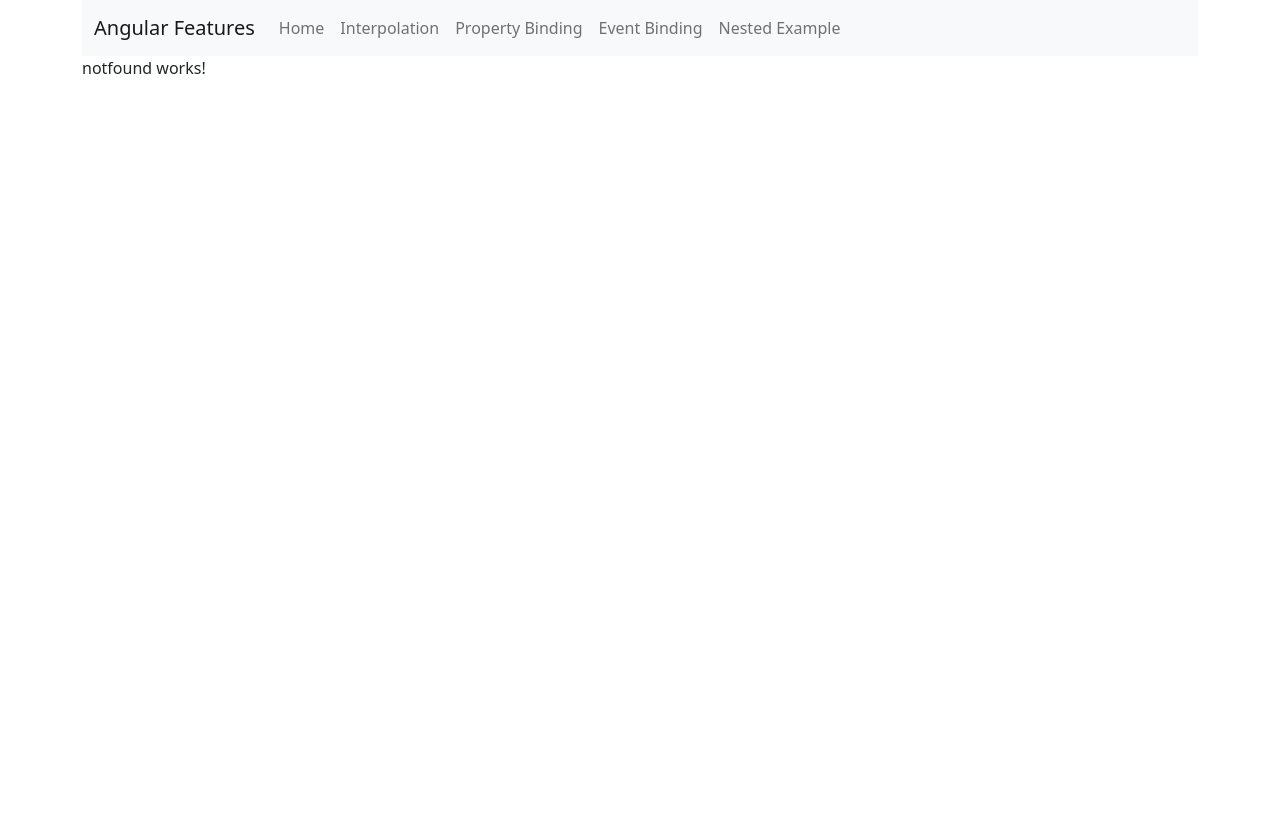
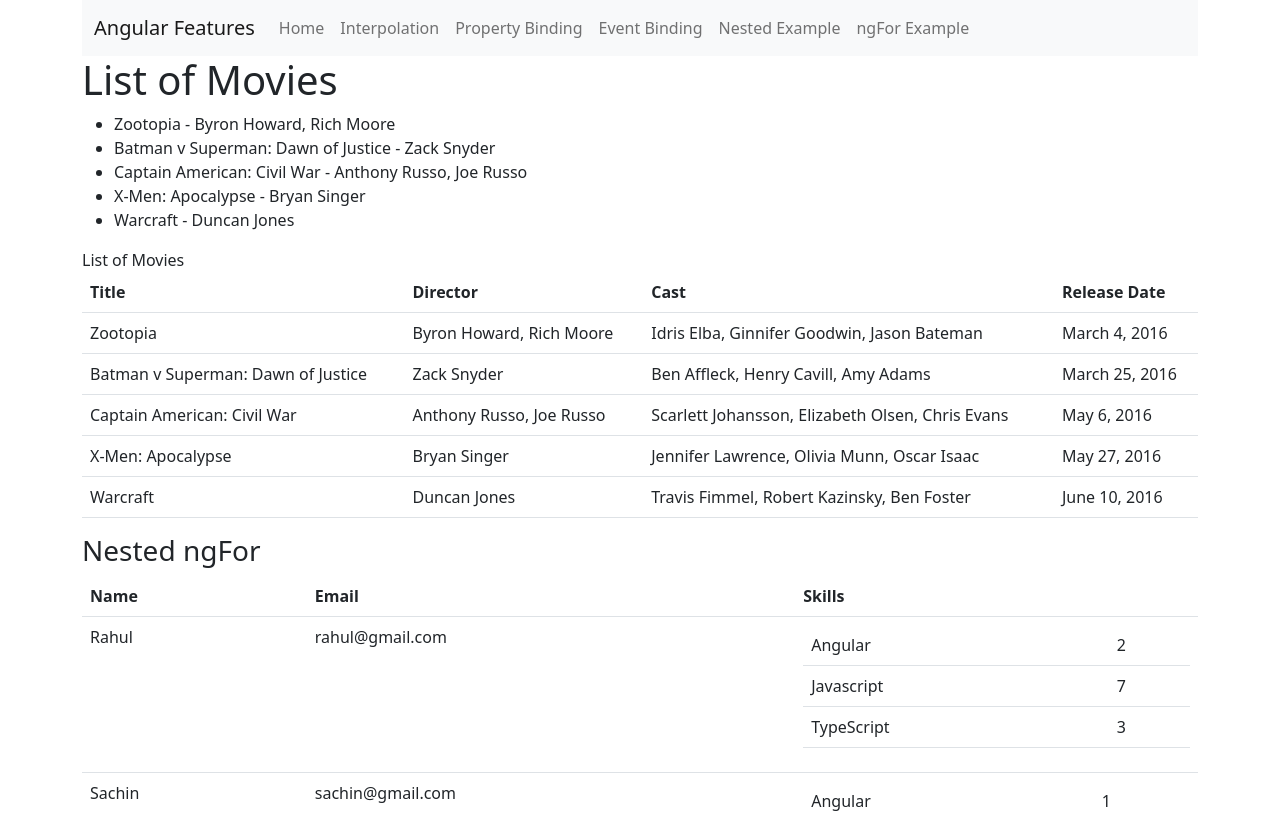
Before and after one commit to afitz1811/angularFeatures, an Angular app: page /ngfor in a window 1280 px wide. Shown: the top 813 px of the page. Built offline with nearby package versions, Linux system fonts and the light colour scheme.

Commit message:
ngFor commit

```diff
--- a/src/app/app-routing.module.ts
+++ b/src/app/app-routing.module.ts
@@ -4,6 +4,7 @@
 import { HomeComponent } from './home/home.component';
 import { InterpolationComponent } from './interpolation/interpolation.component';
 import { NestedExampleComponent } from './nested-example/nested-example.component';
+import { NgforComponent } from './ngfor/ngfor.component';
 import { NotfoundComponent } from './notfound/notfound.component';
 import { PropertybindingComponent } from './propertybinding/propertybinding.component';
 
@@ -13,6 +14,7 @@
   { path: 'properties', component: PropertybindingComponent},
   { path: 'events', component: EventBindingComponent},
   { path: 'nested', component: NestedExampleComponent},
+  { path: 'ngfor', component: NgforComponent},
   { path: '', component: HomeComponent, pathMatch: 'full'},
   { path: '**', component: NotfoundComponent}
 ];
--- a/src/app/app.component.html
+++ b/src/app/app.component.html
@@ -22,6 +22,9 @@
           <li class="nav-item">
             <a class="nav-link" [routerLink]="['nested']">Nested Example</a>
         </li>
+        <li class="nav-item">
+          <a class="nav-link" [routerLink]="['ngfor']">ngFor Example</a>
+      </li>
       </ul>
     </div>
   </div>
--- a/src/app/app.module.ts
+++ b/src/app/app.module.ts
@@ -11,6 +11,7 @@
 import { EventBindingComponent } from './event-binding/event-binding.component';
 import { NestedExampleComponent } from './nested-example/nested-example.component';
 import { NestedChildComponent } from './nested-child/nested-child.component';
+import { NgforComponent } from './ngfor/ngfor.component';
 
 
 @NgModule({
@@ -22,7 +23,8 @@
     PropertybindingComponent,
     EventBindingComponent,
     NestedExampleComponent,
-    NestedChildComponent
+    NestedChildComponent,
+    NgforComponent
   ],
   imports: [
     BrowserModule,
--- a/src/app/customer.ts
+++ b/src/app/customer.ts
@@ -1,5 +1,3 @@
-import { NumberSymbol } from "@angular/common";
-
 export class Customer {
   customerNo :  number;
   name : string;
--- /dev/null
+++ b/src/app/movie.ts
@@ -0,0 +1,14 @@
+export class movie{
+  title : string;
+  director : string;
+  cast : string;
+  releaseDate: string;
+
+constructor(title: string, director: string, cast: string, releaseDate: string){
+  this.title = title;
+  this.director = director;
+  this.cast = cast;
+  this.releaseDate = releaseDate;
+
+}
+}
--- /dev/null
+++ b/src/app/ngfor/ngfor.component.css
@@ -0,0 +1,2 @@
+.even { background-color: azure; }
+.odd { background-color: floralwhite; }
--- /dev/null
+++ b/src/app/ngfor/ngfor.component.html
@@ -0,0 +1,88 @@
+<h1> {{title}} </h1>
+  <ul>
+    <li *ngFor="let movie of movies">
+      {{ movie.title }} - {{movie.director}}
+    </li>
+  </ul>
+
+  <div class='panel panel-primary'>
+    <div class='panel-heading'>
+        {{title}}
+    </div>
+    <div class='panel-body'>
+        <div class='table-responsive'>
+            <table class='table'>
+                <thead>
+                    <tr>
+                        <th>Title</th>
+                        <th>Director</th>
+                        <th>Cast</th>
+                        <th>Release Date</th>
+                    </tr>
+                </thead>
+                <tbody>
+                    <tr *ngFor="let movie of movies;">
+                        <td>{{movie.title}}</td>
+                        <td>{{movie.director}}</td>
+                        <td>{{movie.cast}}</td>
+                        <td>{{movie.releaseDate}}</td>
+                    </tr>
+                </tbody>
+            </table>
+        </div>
+    </div>
+</div>
+
+
+<h3>Nested ngFor</h3>
+<table class="table">
+  <thead>
+    <tr>
+      <th>Name</th>
+      <th>Email</th>
+      <th>Skills</th>
+    </tr>
+  </thead>
+  <tbody>
+    <tr *ngFor="let employee of employees">
+      <td>{{employee.name}}</td>
+      <td>{{employee.email}}</td>
+      <td>
+      <table class="table">
+        <tbody>
+          <tr *ngFor="let skill of employee.skills">
+            <td>{{skill.skill}}</td>
+            <td>{{skill.exp}}</td>
+          </tr>
+        </tbody>
+      </table>
+    </td>
+    </tr>
+  </tbody>
+</table>
+
+<h3>ngFor Index</h3>
+<table class="table">
+  <tbody>
+  <tr *ngFor="let movie of movies; let i = 'index+1'">
+    <td>{{ i }}</td>
+    <td>{{ movie.title }}</td>
+    <td>{{ movie.director }}</td>
+    <td>{{ movie.cast }}</td>
+    <td>{{ movie.releaseDate }}</td>
+  </tr>
+  </tbody>
+</table>
+
+<h3>Formatting Variables</h3>
+<table class="table">
+  <tbody>
+  <tr *ngFor="let movie of movies; let o = odd; let e = even"
+    [ngClass]="{odd: o, even: e}">
+    <td>{{ movie.title }}</td>
+    <td>{{ movie.director }}</td>
+    <td>{{ movie.cast }}</td>
+    <td>{{ movie.releaseDate }}</td>
+  </tr>
+  </tbody>
+</table>
--- /dev/null
+++ b/src/app/ngfor/ngfor.component.ts
@@ -0,0 +1,44 @@
+import { Component, OnInit } from '@angular/core';
+import { movie } from '../movie';
+
+@Component({
+  selector: 'app-ngfor',
+  templateUrl: './ngfor.component.html',
+  styleUrls: ['./ngfor.component.css']
+})
+export class NgforComponent implements OnInit {
+
+  constructor() { }
+
+  ngOnInit(): void {
+  }
+
+  title = "List of Movies";
+
+  movies: movie[] =[
+    {title:'Zootopia',director:'Byron Howard, Rich Moore',cast:'Idris Elba, Ginnifer Goodwin, Jason Bateman',releaseDate:'March 4, 2016'},
+    {title:'Batman v Superman: Dawn of Justice',director:'Zack Snyder',cast:'Ben Affleck, Henry Cavill, Amy Adams',releaseDate:'March 25, 2016'},
+    {title:'Captain American: Civil War',director:'Anthony Russo, Joe Russo',cast:'Scarlett Johansson, Elizabeth Olsen, Chris Evans',releaseDate:'May 6, 2016'},
+    {title:'X-Men: Apocalypse',director:'Bryan Singer',cast:'Jennifer Lawrence, Olivia Munn, Oscar Isaac',releaseDate:'May 27, 2016'},
+    {title:'Warcraft',director:'Duncan Jones',cast:'Travis Fimmel, Robert Kazinsky, Ben Foster',releaseDate:'June 10, 2016'},
+  ]
+
+  employees = [
+    {
+      name: "Rahul", email: "rahul@gmail.com",
+      skills: [{ skill: 'Angular', exp: '2' },{ skill: 'Javascript', exp: '7' },{ skill: 'TypeScript', exp: '3' }
+      ]
+    },
+    {
+      name: "Sachin", email: "sachin@gmail.com",
+      skills: [{ skill: 'Angular', exp: '1' },{ skill: 'Android', exp: '3' },{ skill: 'React', exp: '2' }
+      ]
+    },
+    {
+      name: "Laxmna", email: "laxman@gmail.com",
+      skills: [{ skill: 'HTML', exp: '2' },{ skill: 'CSS', exp: '2' },{ skill: 'Javascript', exp: '1' }
+      ]
+    }
+  ]
+
+}
```
Also changed, not shown: 1 other file (tests, documents, lock files or other folders).
